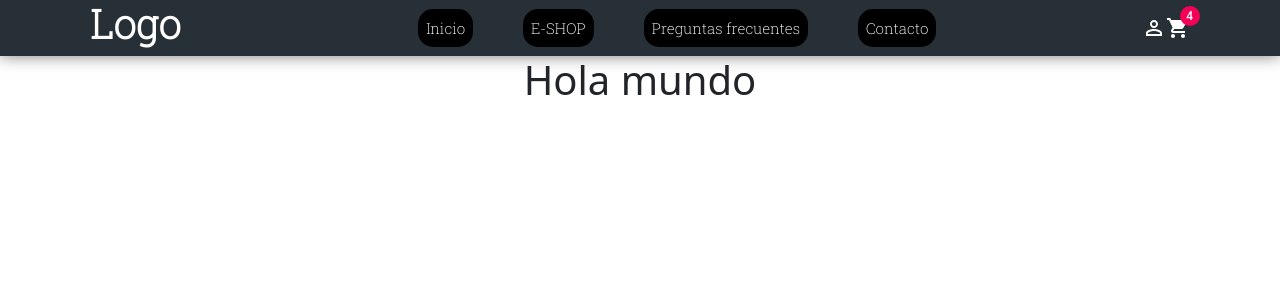
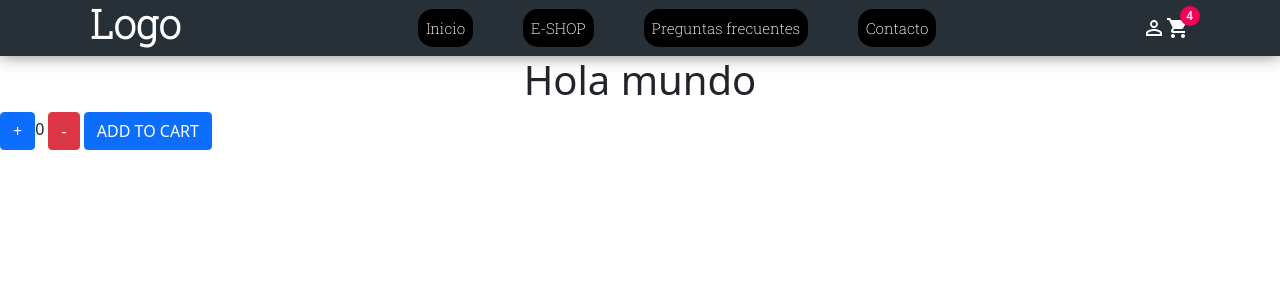
Before and after one commit to joaquinboto/E-Commerce-React, a React (Create React App) app: page / in a window 1280 px wide. Shown: the top 300 px of the page. Built offline with nearby package versions, Linux system fonts and the light colour scheme.

Commit message:
termine desafio

```diff
--- /dev/null
+++ b/src/components/ItemCount.js
@@ -0,0 +1,34 @@
+import {useState} from 'react'
+
+
+
+const ItemCount = ({stock},{initial}) => {
+
+    const [iniciar , setInitial] = useState(0)
+    const Aumentar = () => {
+
+        if (iniciar < stock) {
+        setInitial(iniciar + 1)
+    }
+}
+    const Reducir = () => {
+
+        if (iniciar > 0) {
+            setInitial(iniciar - 1)
+
+        }
+    }
+
+    return (
+
+        <>
+        <button className="btn btn-primary" onClick={Aumentar} >+</button><span>{iniciar}</span> <button className="btn btn-danger" onClick={Reducir}>-</button> <button className="btn btn-primary">ADD TO CART</button>
+        </>
+
+
+    )
+
+
+}
+
+export default ItemCount
--- a/src/components/ItemListContainer.js
+++ b/src/components/ItemListContainer.js
@@ -1,4 +1,4 @@
-
+import ItemCount from "./ItemCount"
 
 
 const Container = ({props}) => {
@@ -6,11 +6,12 @@ const Container = ({props}) => {
     return (
 
         <>
-            <div className="container">
-                <div className="container__Titulo">
-                    <h1>{props}</h1>
+            <div className="">
+                <div className="container__Titulo row">
+                    <h1 className="">{props}</h1>
                 </div>
             </div>
+            <ItemCount stock={5} initial={1}/>
         </>
 
     )
```
